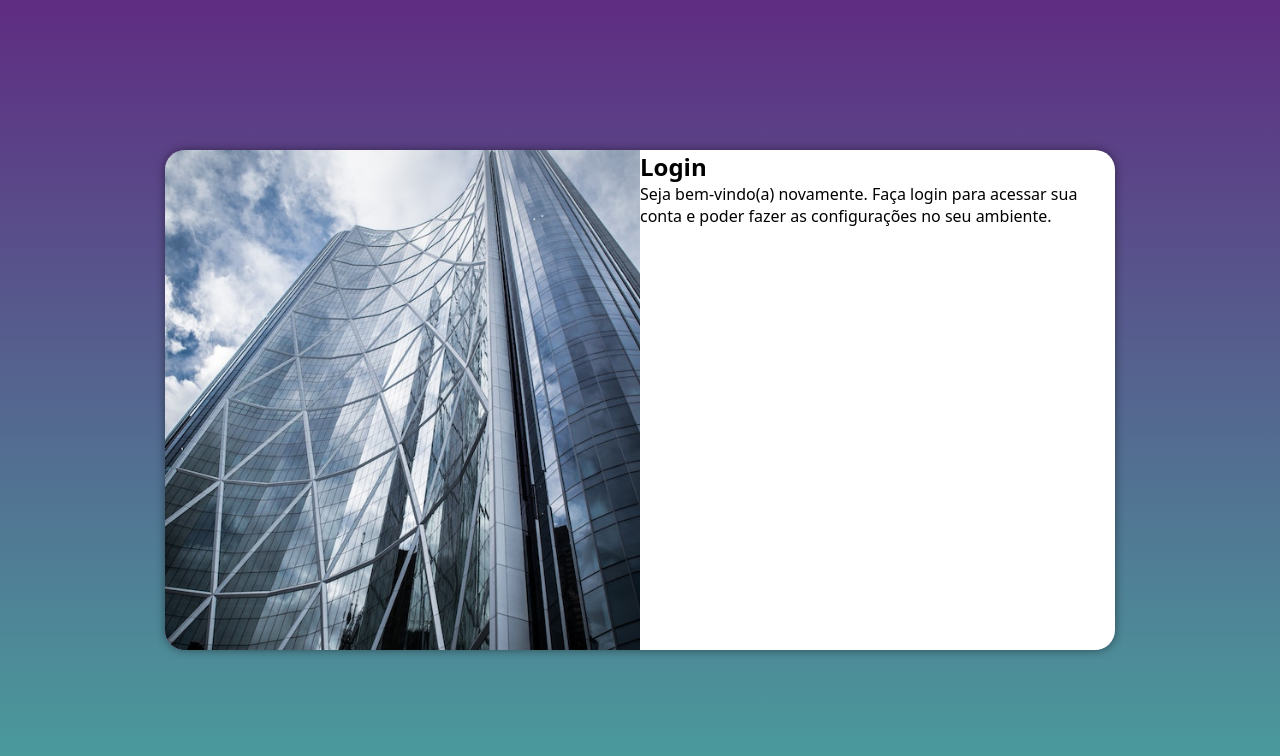
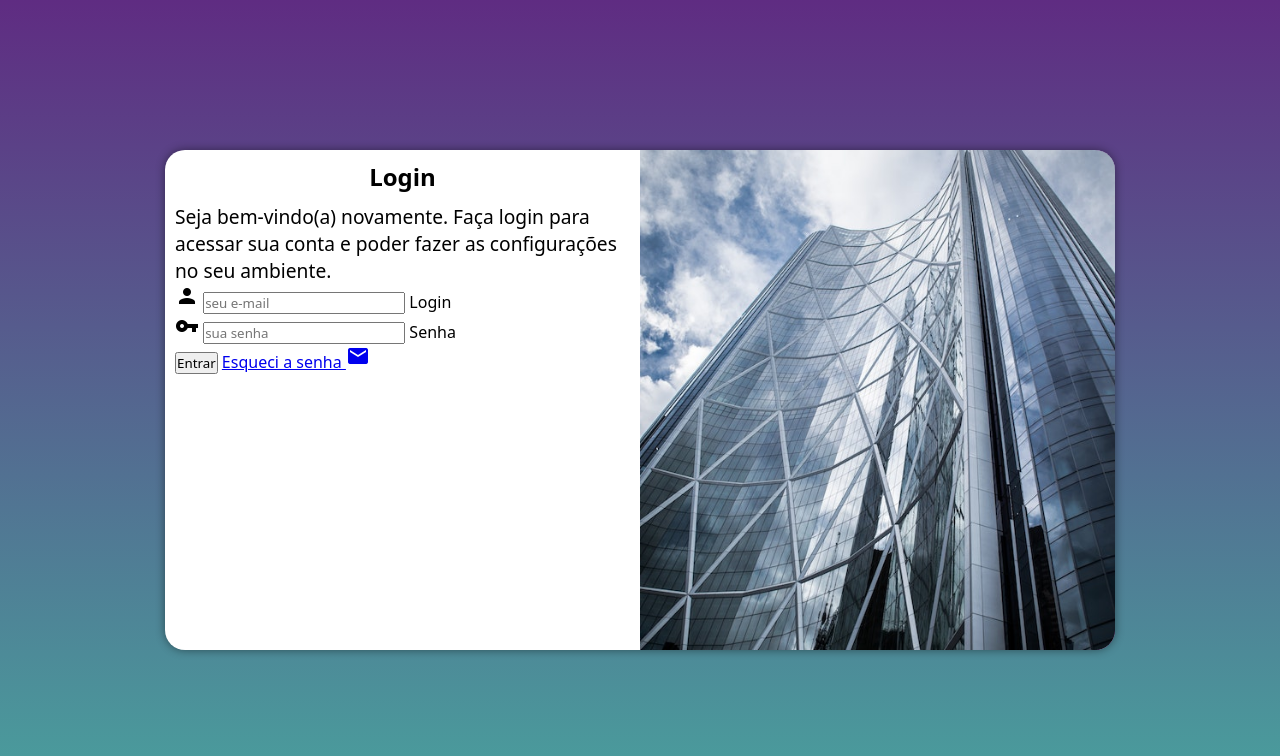
Before and after one commit to renatorsilveira/projeto-login, a plain HTML site: page index.html in a window 1280 px wide. Drawn offline with Linux system fonts and the light colour scheme.

Commit message:
adicionei o formulário

```diff
--- a/estilos/media-query.css
+++ b/estilos/media-query.css
@@ -25,7 +25,7 @@ Grandes telas: acima de 1200px
         height: 116%;
     }
 
-    section#login > div#formulario {
+    section#login > div#formulário {
         float: right;
         width: 70%;
     }
@@ -40,13 +40,21 @@ Grandes telas: acima de 1200px
     }
 
     section#login > div#imagem {
-        float: left;
+        float: right;
         width: 50%;
         height: 100%;
     }
 
-    section#login > div#formulario {
-        float: right;
+    section#login > div#formulário {
+        float: left;
         width: 50%;
     }
+
+    div#formulario > h1 {
+        font-size: 2em;
+    }
+
+    div#formulário > p {
+        font-size: 1.2em;
+    }
 }
--- a/estilos/style.css
+++ b/estilos/style.css
@@ -48,8 +48,17 @@ section#login > div#imagem {
     height: 200px;
 }
 
-section#login > div#formulario {
+section#login > div#formulário {
     display: block;
     padding: 10px;
 
 }
+
+div#formulário > h1 {
+    text-align: center;
+    margin-bottom: 10px;
+}
+
+div#formulário > p {
+    font-size: 0.8em;
+}
--- a/index.html
+++ b/index.html
@@ -5,6 +5,7 @@
     <meta http-equiv="X-UA-Compatible" content="IE=edge">
     <meta name="viewport" content="width=device-width, initial-scale=1.0">
     <title>Login</title>
+    <link href="https://fonts.googleapis.com/icon?family=Material+Icons" rel="stylesheet">
     <link rel="stylesheet" href="estilos/style.css">
     <link rel="stylesheet" href="estilos/media-query.css">
 </head>
@@ -17,7 +18,20 @@
             <div id="formulário">
                 <h1>Login</h1>
                 <p>Seja bem-vindo(a) novamente. Faça login para acessar sua conta e poder fazer as configurações no seu ambiente.</p>
-                <form action="" method="post"></form>
+                <form action="login.php" method="post" autocomplete="on">
+                    <div class="campo">
+                        <span class="material-icons">person</span>
+                        <input type="email" name="login" id="ilogin" placeholder="seu e-mail" autocomplete="email" required maxlength="30">
+                        <label for="ilogin">Login</label>
+                    </div>
+                    <div class="campo">
+                        <span class="material-icons">vpn_key</span>
+                        <input type="password" name="senha" id="isenha" placeholder="sua senha" autocomplete="current-password" required minlength="8" maxlength="20">
+                        <label for="isenha">Senha</label>
+                    </div>
+                    <input type="submit" value="Entrar">
+                    <a href="esqueci.html">Esqueci a senha <span class="material-icons">mail</span></a>
+                </form>
             </div>
         </section>
     </main>
```
